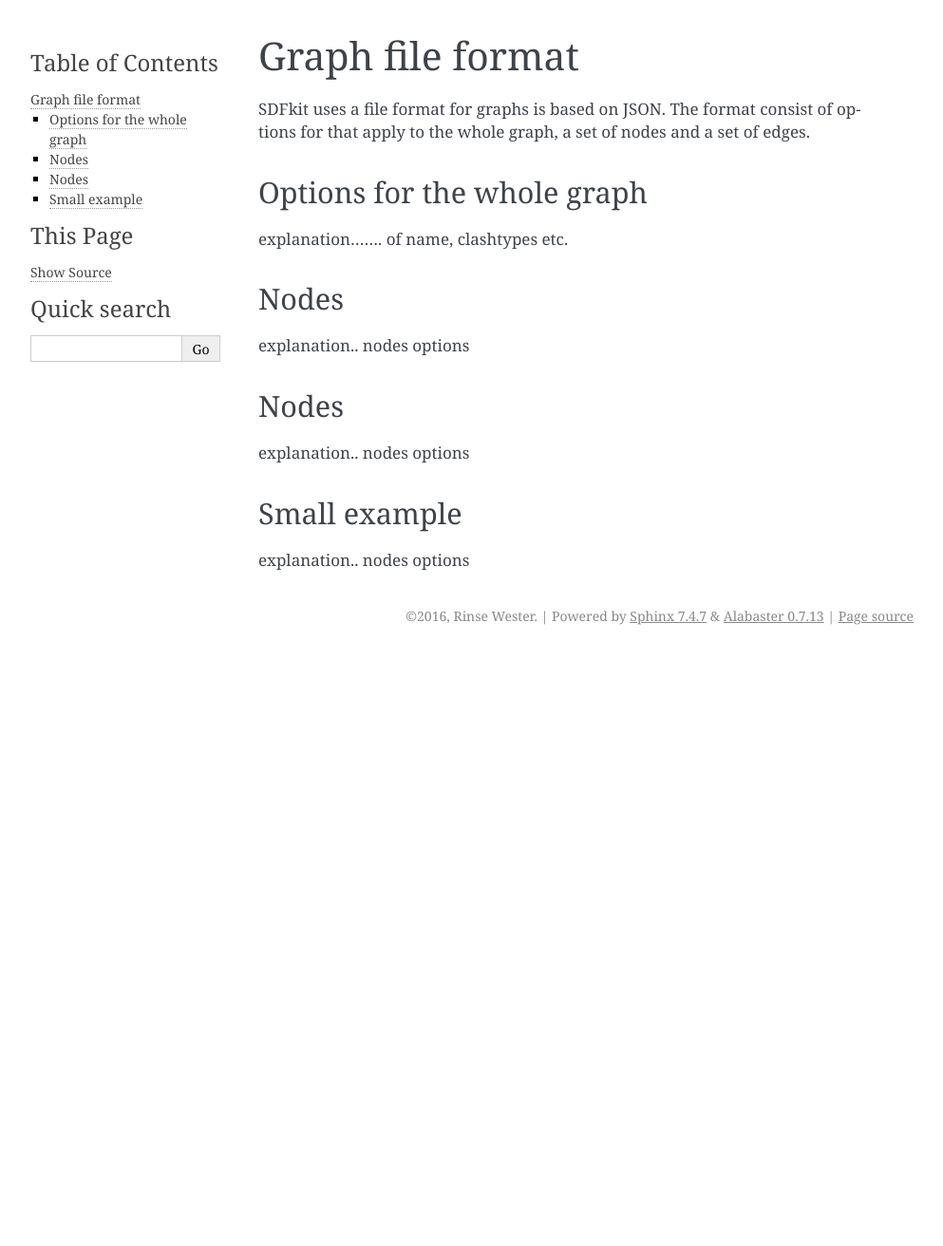
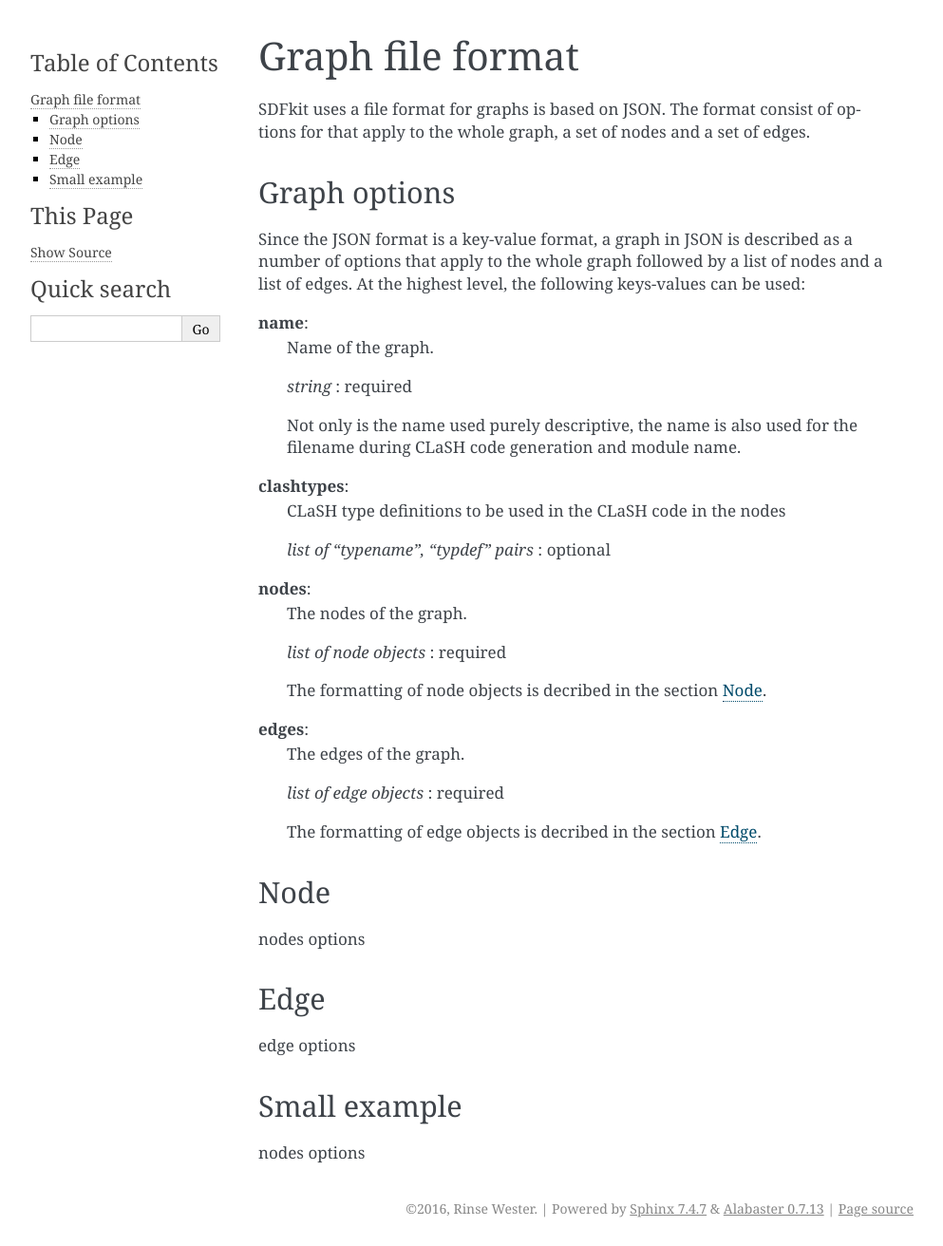
Before and after one commit to rinsewester/SDFkit, a Sphinx documentation site: the page built from docs/fileformat.rst, in a window 1280 px wide. Shown: the whole page at 95% size, without its empty margins (148-1141 px from the left). Built offline with Sphinx 7.4.7, drawn with Linux system fonts in a browser that asks for light colours; before the commit the page ends 900 px from its top, so only the background shows below that.

Commit message:
Described the top-level elemets of the JSON graph file format.

```diff
--- a/docs/fileformat.rst
+++ b/docs/fileformat.rst
@@ -1,26 +1,57 @@
-*****************
+=================
 Graph file format
-*****************
+=================
 
 SDFkit uses a file format for graphs is based on JSON.
-The format consist of options for that apply to the whole graph, a set of nodes and a set of edges.
+The format consist of options for that apply to the whole graph, a set of
+nodes and a set of edges.
 
 
-Options for the whole graph
-===========================
-explanation....... of name, clashtypes etc.
+Graph options
+-------------
+Since the JSON format is a key-value format, a graph in JSON is described
+as a number of options that apply to the whole graph followed by a list of
+nodes and a list of edges. At the highest level, the following keys-values
+can be used:
+
+**name**:
+   Name of the graph.
+
+   *string* : required
+
+   Not only is the name used purely descriptive, the name is also used for the
+   filename during CLaSH code generation and module name.
+
+**clashtypes**:
+   CLaSH type definitions to be used in the CLaSH code in the nodes
+
+   *list of "typename", "typdef" pairs* : optional
+
+**nodes**:
+   The nodes of the graph.
+
+   *list of node objects* : required
+
+   The formatting of node objects is decribed in the section `Node`_.
+
+**edges**:
+   The edges of the graph.
+
+   *list of edge objects* : required
+
+   The formatting of edge objects is decribed in the section `Edge`_.
 
 
-Nodes
-===========================
-explanation.. nodes options
+Node
+-----
+nodes options
 
 
-Nodes
-===========================
-explanation.. nodes options
+Edge
+-----
+edge options
 
 
 Small example
-===========================
-explanation.. nodes options
+-------------
+nodes options
--- a/docs/index.rst
+++ b/docs/index.rst
@@ -1,6 +1,6 @@
-************
+============
 Introduction
-************
+============
 
 Contents:
 
--- a/docs/intro.rst
+++ b/docs/intro.rst
@@ -1,5 +1,5 @@
-**********************
+======================
 Introdcution to SDFkit
-**********************
+======================
 
-introduce sdfkit: what is it, show screenshot
+SDFkit is a simulator and FPGA code generator for synchronous data flow (SDF) graphs.
```
